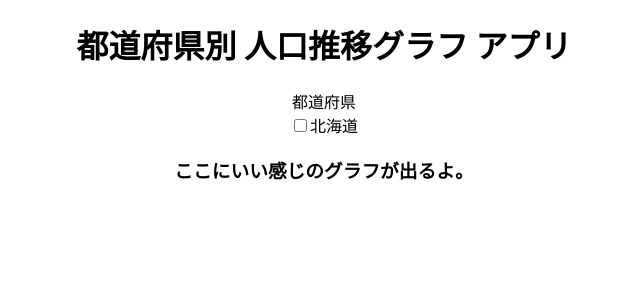
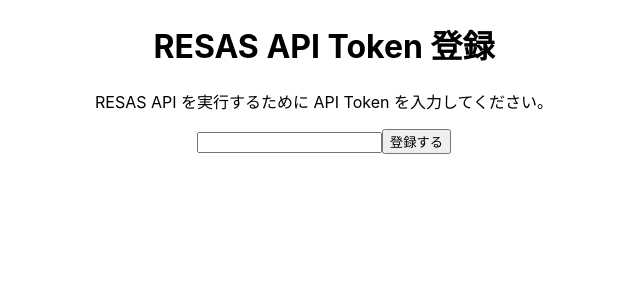
Before and after one commit to Iyemon-018/React.Learning, a React (Create React App) app in the folder 04.total-population-transition-graph-by-prefecture/: page / in a window 1280 px wide. Shown: the top 300 px of the page, without its empty margins (316-956 px from the left). Built offline with nearby package versions, Linux system fonts and the light colour scheme; no server answers.

Commit message:
wip API Token の入力と引き渡しまで実装した

```diff
--- a/04.total-population-transition-graph-by-prefecture/package.json
+++ b/04.total-population-transition-graph-by-prefecture/package.json
@@ -10,10 +10,13 @@
     "@types/node": "^16.18.13",
     "@types/react": "^18.0.28",
     "@types/react-dom": "^18.0.11",
+    "localforage": "^1.10.0",
+    "match-sorter": "^6.3.1",
     "react": "^18.2.0",
     "react-dom": "^18.2.0",
     "react-router-dom": "^6.8.2",
     "react-scripts": "5.0.1",
+    "sort-by": "^1.2.0",
     "typescript": "^4.9.5",
     "web-vitals": "^2.1.4"
   },
--- a/04.total-population-transition-graph-by-prefecture/src/App.tsx
+++ b/04.total-population-transition-graph-by-prefecture/src/App.tsx
@@ -3,23 +3,30 @@
 import { AppTitle } from './components/AppTitle/AppTitle';
 import { Prefectures } from './components/Prefectures/Prefectures';
 import { TransitionGraph } from './components/TransitionGraph/TransitionGraph';
+import { useLocation } from 'react-router-dom';
 
 function App() {
-  useEffect(()=>{
+  // 前画面から状態を受け取る。
+  // この状態には API Token が含まれている。
+  const { state } = useLocation();
+
+  useEffect(() => {
     // cf. https://developer.mozilla.org/ja/docs/Web/API/Fetch_API/Using_Fetch
     fetch("https://opendata.resas-portal.go.jp/api/v1/prefectures", {
       method: "GET",
       headers: {
         'Content-Type': 'application/json;charset=UTF-8',
-        'X-API-KEY': '<API Token>'
+        'X-API-KEY': state.apiToken
       }
-    }).then((response) => response.json()).then((data) => console.log(data));
+    })
+      .then((response) => response.json())
+      .then((data) => console.log(data));     // とりあえずデバッグでレスポンスをログ表示している。
   }, []);
 
   return (
-    <div className="App">
+    <div>
       <AppTitle />
-      <Prefectures onPrefectureChanged={(v) => console.log(`${v.name}: ${v.selected}`)}/>
+      <Prefectures onPrefectureChanged={(v) => console.log(`${v.name}: ${v.selected}`)} />
       <TransitionGraph />
     </div>
   );
--- a/04.total-population-transition-graph-by-prefecture/src/index.tsx
+++ b/04.total-population-transition-graph-by-prefecture/src/index.tsx
@@ -3,14 +3,26 @@
 import './index.css';
 import App from './App';
 import reportWebVitals from './reportWebVitals';
+import { Route, RouterProvider, createBrowserRouter, createRoutesFromElements } from 'react-router-dom';
+import { ApiTokenRegister } from './pages/apiTokenRegister/ApiTokenRegister';
+
+// ルーティングはすべてここに記載する。
+const router = createBrowserRouter(
+  createRoutesFromElements(
+    <>
+      <Route path='' element={<ApiTokenRegister />} />
+      <Route path='main' element={<App />} />
+    </>
+  )
+)
 
 const root = ReactDOM.createRoot(
   document.getElementById('root') as HTMLElement
 );
 root.render(
-  <React.StrictMode>
-    <App />
-  </React.StrictMode>
+  <div className="App" >
+    <RouterProvider router={router} />
+  </div>
 );
 
 // If you want to start measuring performance in your app, pass a function
--- /dev/null
+++ b/04.total-population-transition-graph-by-prefecture/src/pages/apiTokenRegister/ApiTokenRegister.tsx
@@ -0,0 +1,27 @@
+import { useState } from "react";
+import { useNavigate } from "react-router-dom";
+
+/**
+ * API Token を入力するためのコンポーネントです。
+ * ユーザーが API Token を登録して、/main へ遷移する機能を持っています。
+ * このコンポーネントは1画面で表示することを想定しています。
+ *
+ * @returns
+ */
+export const ApiTokenRegister = () => {
+    const navigate = useNavigate();
+    const [apiToken, setApiToken] = useState("");
+
+    function handleRegisterClick(): void {
+        navigate('main', {state: {apiToken: apiToken}});
+    }
+
+    return (
+        <div>
+            <h1>RESAS API Token 登録</h1>
+            <p>RESAS API を実行するために API Token を入力してください。</p>
+            <input type="text" value={apiToken} onChange={(e) => setApiToken(e.target.value)}/>
+            <input type="button" value={"登録する"} onClick={() => handleRegisterClick()}/>
+        </div>
+    )
+}
```
Also changed, not shown: 1 other file (tests, documents, lock files or other folders).
